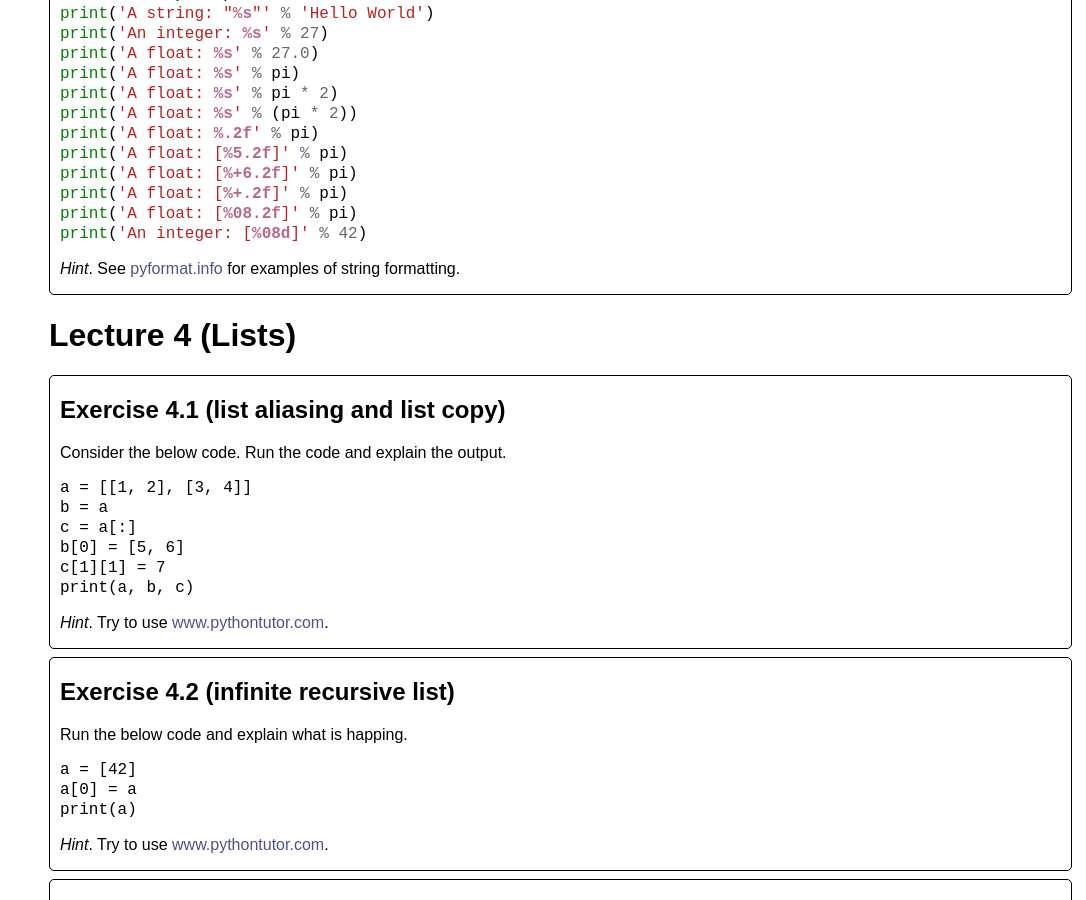
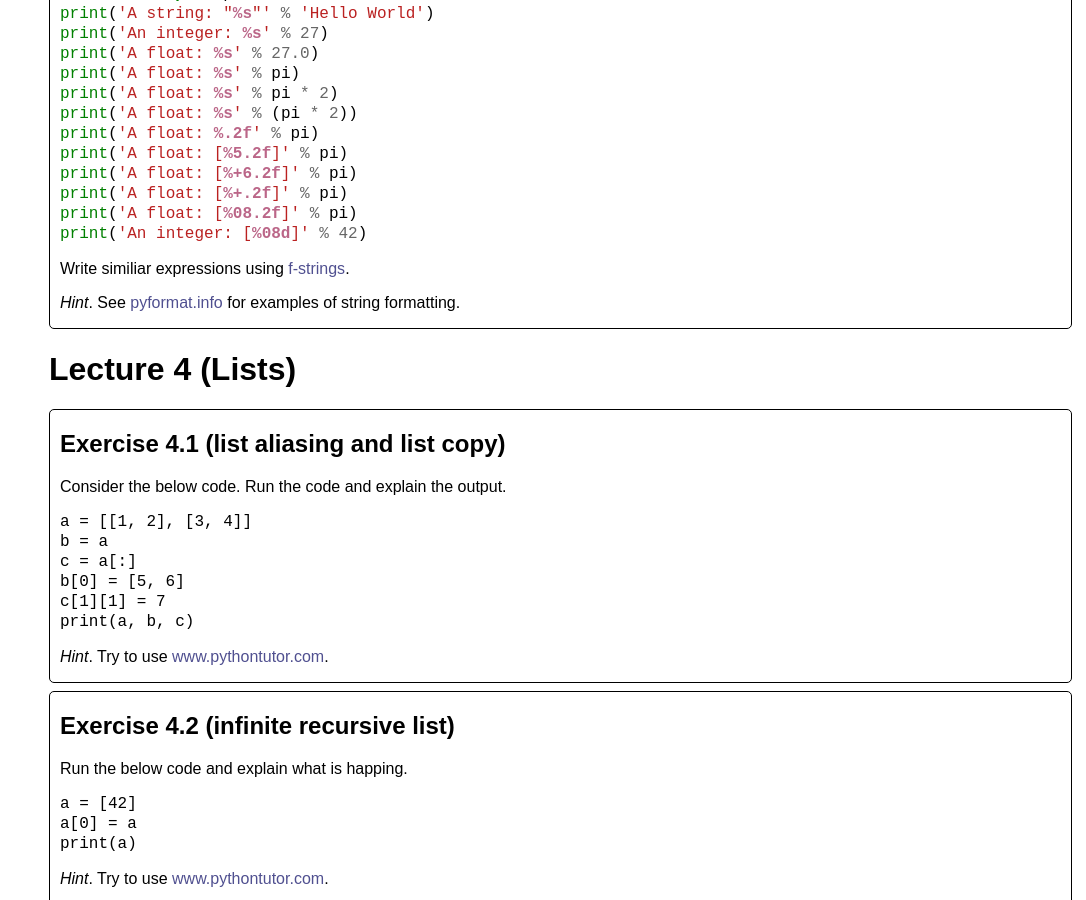
Before and after one commit to gsbrodal/gsbrodal.github.io, a Jekyll site: the page built from ipsa/exercises.html, in a window 1280 px wide and 900 px high, scrolled down 4183 px. Shown: the whole window, without its empty margins (194-1280 px from the left). Built offline with Jekyll 4.4.1, drawn with Linux system fonts in a browser that asks for light colours.

```diff
--- a/ipsa/exercises.html
+++ b/ipsa/exercises.html
@@ -208,6 +208,7 @@
 <span class="nb">print</span><span class="p">(</span><span class="s1">&#39;An integer: [</span><span class="si">%08d</span><span class="s1">]&#39;</span> <span class="o">%</span> <span class="mi">42</span><span class="p">)</span>
 </code></pre></div>
 
+<p>Write similiar expressions using <a target="_blank" href="https://docs.python.org/3/reference/lexical_analysis.html#formatted-string-literals">f-strings</a>.</p>
 <p><em>Hint</em>. See <a target="_blank" href="https://pyformat.info/">pyformat.info</a> for examples of string formatting.</p>
 </div>
 <a name="lecture4"></a>
```
Also changed, not shown: 5 other files.
